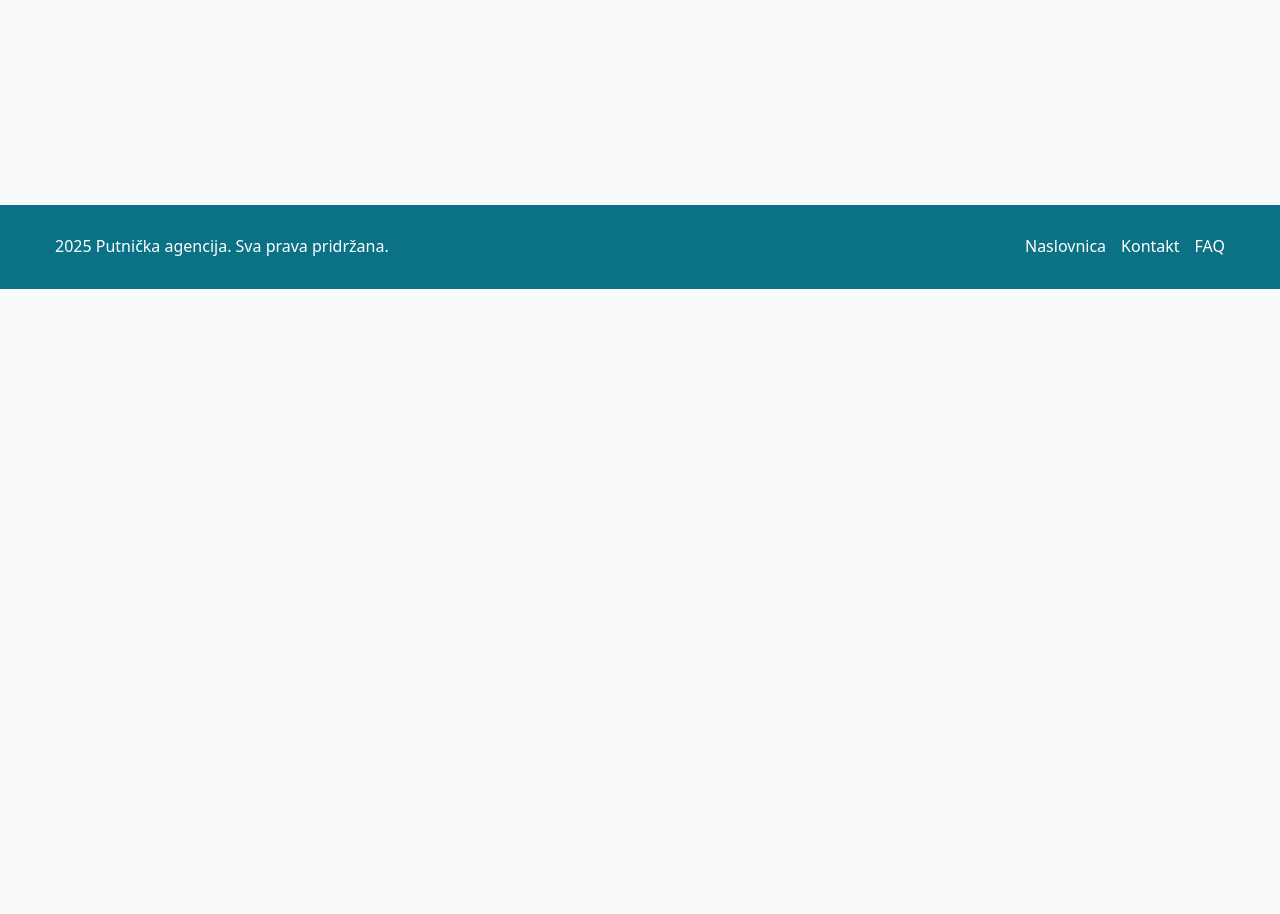
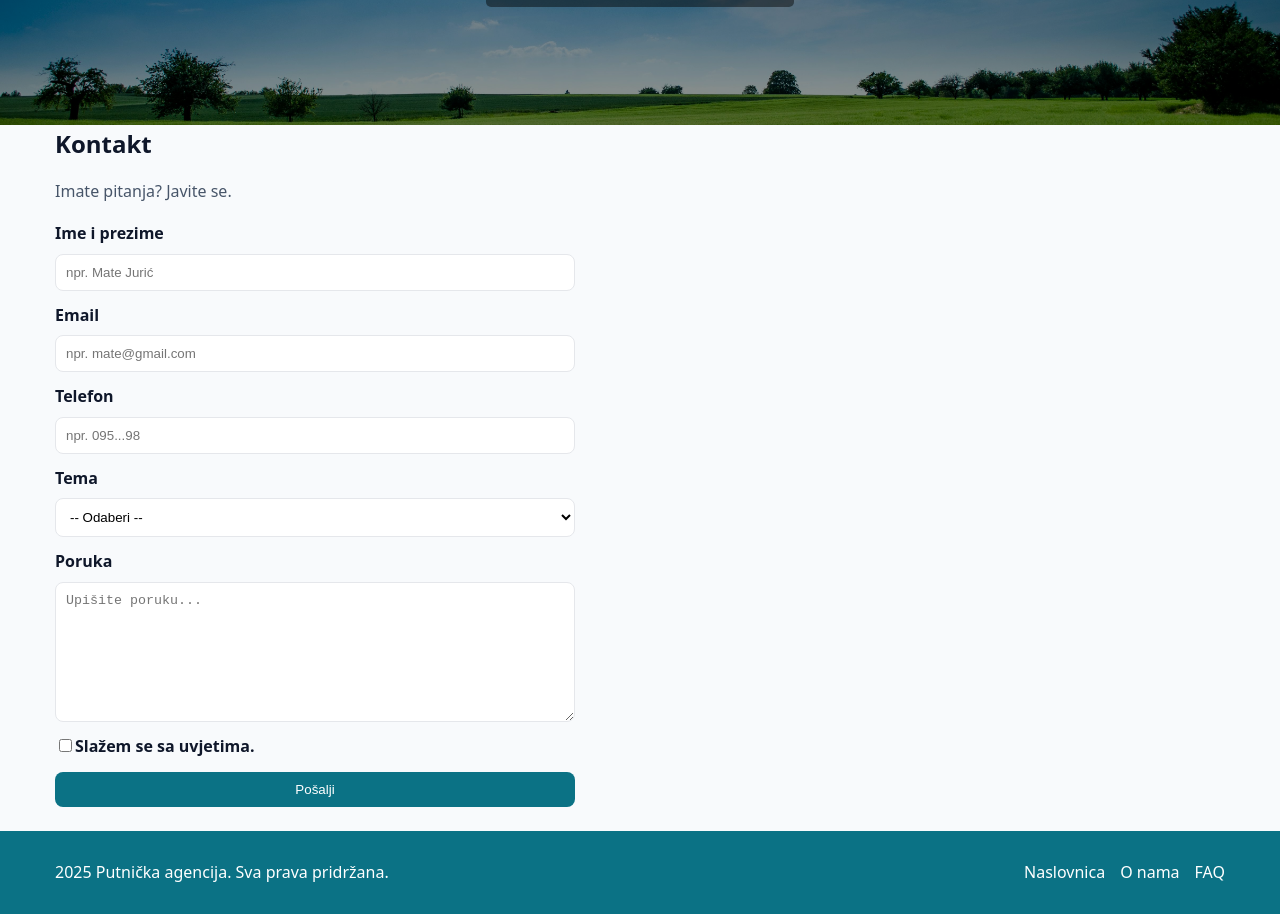
Before and after one commit to amona20cr/zavrsni_projekt_balja, a React app: page /contacts in a window 1280 px wide. Shown: the part 275-1189 px from the top of the page. Before the commit the page ends 800 px from the top, so only its background shows below. Built offline with nearby package versions, Linux system fonts and the light colour scheme.

Commit message:
Dodana stranica Kontakt, komponente jsx i css i NotFound stranica

```diff
--- a/src/App.jsx
+++ b/src/App.jsx
@@ -9,6 +9,9 @@ import ToursDetails from "./pages/ToursDetails";
 import { tours } from "./data/tours";
 import About from "./pages/About";
 import FAQ from "./pages/FAQ";
+import Contact from "./pages/Contact";
+import NotFound from "./pages/NotFound";
+
 
 export default function App(){
   return (
@@ -22,6 +25,8 @@ export default function App(){
           <Route path="/categories" element={<Categories />} />
           <Route path="/about" element={<About />} />
           <Route path="/faq" element={<FAQ />} />
+          <Route path="/contacts" element={<Contact />} />
+          <Route path="*" element={<NotFound />} />
         </Routes>
       </main>
       <Footer />
--- a/src/components/Banner.jsx
+++ b/src/components/Banner.jsx
@@ -2,7 +2,7 @@ import React from "react";
 import defaultImage from "../assets/image1.jpg";
 
 export default function Banner({ title, subtitle, image }) {
-  // koristi sliku iz propsa ako je poslana, inače default (hero)
+
   const background = image || defaultImage;
 
   return (
@@ -22,7 +22,7 @@ export default function Banner({ title, subtitle, image }) {
         color: "#fff",
       }}
     >
-      {/* Tamni sloj preko slike */}
+
       <div
         style={{
           position: "absolute",
--- /dev/null
+++ b/src/components/ContactForm.css
@@ -0,0 +1,35 @@
+.contact-form {
+    display: grid;
+    gap: 12px;
+    max-width: 520px;
+}
+
+.field {
+    display: flex;
+    flex-direction: column;
+    gap: 7px;
+}
+
+label {
+    font-weight: bold;
+}
+
+input, select, textarea, input:not([type="checkbox"]) {
+    padding: 10px;
+    border:1px solid var(--border);
+    border-radius: 8px;
+    background-color: white;
+}
+
+textarea {
+    min-height: 140px;
+}
+
+.error {
+    color: red;
+    font-size: 12px;
+}
+
+input.field-error, select.field-error, textarea.field-error {
+    border: 1px solid red;
+}
--- /dev/null
+++ b/src/components/ContactForm.jsx
@@ -0,0 +1,174 @@
+
+import React, { useState } from "react";
+import "./ContactForm.css";
+
+export default function ContactForm() {
+  const [data, setData] = useState({
+    name: "",
+    email: "",
+    phone: "",
+    topic: "",
+    message: "",
+    consent: false,
+  });
+
+  const [errors, setErrors] = useState({});
+
+  const handleChange = (e) => {
+    const { name, value, type, checked } = e.target;
+    const next = { ...data, [name]: type === "checkbox" ? checked : value };
+    setData(next);
+    validate(next);
+  };
+
+  const validate = (values = data) => {
+    const e = {};
+
+    if (!values.name || values.name.trim().length < 5) {
+      e.name = "Unesite ime i prezime (min 5 znakova)";
+    }
+
+    if (!values.email) {
+      e.email = "Unesite email.";
+    } else if (!values.email.includes("@") || !values.email.includes(".")) {
+      e.email = "Email ne valja.";
+    }
+
+    if (!values.topic) {
+      e.topic = "Unesite temu.";
+    }
+
+    if (!values.message || values.message.trim().length < 20) {
+      e.message = "Poruka mora imati najmanje 20 znakova";
+    }
+
+    if (!values.consent) {
+      e.consent = "Morate se složiti.";
+    }
+
+    setErrors(e);
+    return Object.keys(e).length === 0;
+  };
+
+  const handleSubmit = (e) => {
+    e.preventDefault();
+    console.log("data:", data);
+    if (validate()) {
+      alert("Poruka je poslana.");
+      setData({
+        name: "",
+        email: "",
+        phone: "",
+        topic: "",
+        message: "",
+        consent: false,
+      });
+      setErrors({});
+    }
+  };
+
+  return (
+    <form className="contact-form" onSubmit={handleSubmit}>
+      <div className="field">
+        <label htmlFor="name">Ime i prezime</label>
+        <input
+          type="text"
+          name="name"
+          value={data.name}
+          onChange={handleChange}
+          onBlur={handleChange}
+          placeholder="npr. Mate Jurić"
+          id="name"
+          className={errors.name ? "field-error" : ""}
+          autoComplete="name"
+        />
+        {errors.name && <small className="error">{errors.name}</small>}
+      </div>
+
+      <div className="field">
+        <label htmlFor="email">Email</label>
+        <input
+          type="email"
+          name="email"
+          value={data.email}
+          onChange={handleChange}
+          onBlur={handleChange}
+          placeholder="npr. mate@gmail.com"
+          id="email"
+          className={errors.email ? "field-error" : ""}
+          autoComplete="email"
+        />
+        {errors.email && <small className="error">{errors.email}</small>}
+      </div>
+
+      <div className="field">
+        <label htmlFor="phone">Telefon</label>
+        <input
+          type="text"
+          name="phone"
+          value={data.phone}
+          onChange={handleChange}
+          onBlur={handleChange}
+          placeholder="npr. 095...98"
+          id="phone"
+          className={errors.phone ? "field-error" : ""}
+          autoComplete="tel"
+        />
+        {errors.phone && <small className="error">{errors.phone}</small>}
+      </div>
+
+      <div className="field">
+        <label htmlFor="topic">Tema</label>
+        <select
+          name="topic"
+          value={data.topic}
+          onChange={handleChange}
+          onBlur={handleChange}
+          id="topic"
+          className={errors.topic ? "field-error" : ""}
+          autoComplete="off"
+        >
+          <option value="">-- Odaberi --</option>
+          <option value="izbor">Izlet</option>
+          <option value="pricing">Cijene</option>
+          <option value="duration">Trajanje</option>
+          <option value="other">Ostalo</option>
+        </select>
+        {errors.topic && <small className="error">{errors.topic}</small>}
+      </div>
+
+      <div className="field">
+        <label htmlFor="message">Poruka</label>
+        <textarea
+          name="message"
+          id="message"
+          value={data.message}
+          onChange={handleChange}
+          onBlur={handleChange}
+          placeholder="Upišite poruku..."
+          className={errors.message ? "field-error" : ""}
+          autoComplete="off"
+        ></textarea>
+        {errors.message && <small className="error">{errors.message}</small>}
+      </div>
+
+      <div className="field">
+        <label className="consent">
+          <input
+            type="checkbox"
+            name="consent"
+            id="consent"
+            checked={data.consent}
+            onChange={handleChange}
+            onBlur={handleChange}
+            className={errors.consent ? "field-error" : ""}
+          />
+          <span>Slažem se sa uvjetima.</span>
+        </label>
+        {errors.consent && <small className="error">{errors.consent}</small>}
+      </div>
+
+      <button type="submit" className="btn">Pošalji</button>
+    </form>
+  );
+}
--- a/src/components/Footer.jsx
+++ b/src/components/Footer.jsx
@@ -9,7 +9,7 @@ export default function Footer () {
                 <p>{new Date (). getFullYear()} Putnička agencija. Sva prava pridržana.</p>
                 <nav className="footer-nav">
                     <NavLink to="/" className={({isActive})=> {isActive ? "active" : ""}}>Naslovnica</NavLink>
-                    <NavLink to="/kontakt" className={({isActive})=> {isActive ? "active" : ""}}>Kontakt</NavLink>
+                    <NavLink to="/about" className={({isActive})=> {isActive ? "active" : ""}}>O nama</NavLink>
                      <NavLink to="/faq" className={({isActive})=> {isActive ? "active" : ""}}>FAQ</NavLink>
                 </nav>
             </div>
--- a/src/pages/Contact.jsx
+++ b/src/pages/Contact.jsx
@@ -1,3 +1,16 @@
 import React from "react";
+import ContactForm from "../components/ContactForm";
+import Banner from "../components/Banner";
 import image3 from "../assets/image3.jpg";
-import Banner from "../components/Banner";
+
+export default function Contact() {
+    return (
+        <>
+        <Banner title="Kontakt" image={image3} />
+
+        <section className="contact container">
+            <h1>Kontakt</h1>
+            <p className="muted"> Imate pitanja? Javite se.</p>
+        <ContactForm/></section></>
+    )
+}
--- a/src/pages/Home.jsx
+++ b/src/pages/Home.jsx
@@ -16,7 +16,7 @@ export default function Home() {
             <section className="home">
                 <div className="container" style={{display: "flex", gap: 15, marginTop: 15}} >
                     <Link to="/tours" className="btn">Pregledaj ture</Link>
-                    <Link to="/contact" className="btn" style={{background: "var(--primary-900)"}}>Kontakt</Link>
+                    <Link to="/contacts" className="btn" style={{background: "var(--primary-900)"}}>Kontakt</Link>
                 </div>
                 <div className="container">
                     <h2>Izdvojeni izleti</h2>
--- /dev/null
+++ b/src/pages/NotFound.jsx
@@ -0,0 +1,10 @@
+import React from "react";
+
+export default function NotFound() {
+    return (
+        <section className="not-found container">
+            <h1>404 greška</h1>
+            <p>Stranica koju tražite ne postoji.</p>
+        </section>
+    )
+}
--- a/src/pages/ToursDetails.jsx
+++ b/src/pages/ToursDetails.jsx
@@ -33,7 +33,7 @@ export default function ToursDetails() {
 
       <h1>{tour.title}</h1>
 
-      {/* ✅ DODANO: samo klasa, bez inline stila */}
+
       <img src={tour.image} alt={tour.title} className="tour-image" />
 
       <p className="muted">
```
